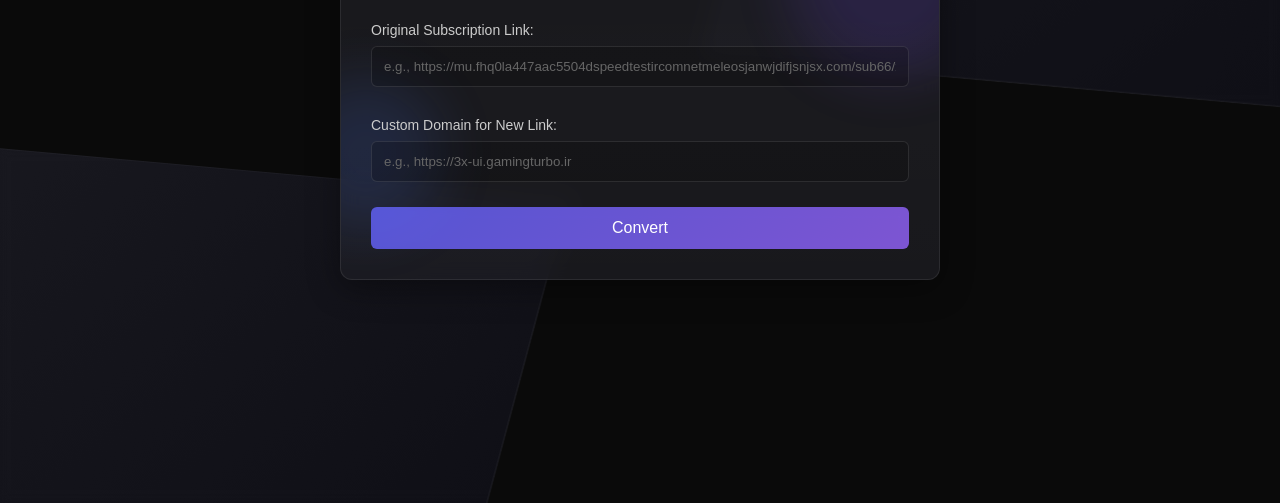
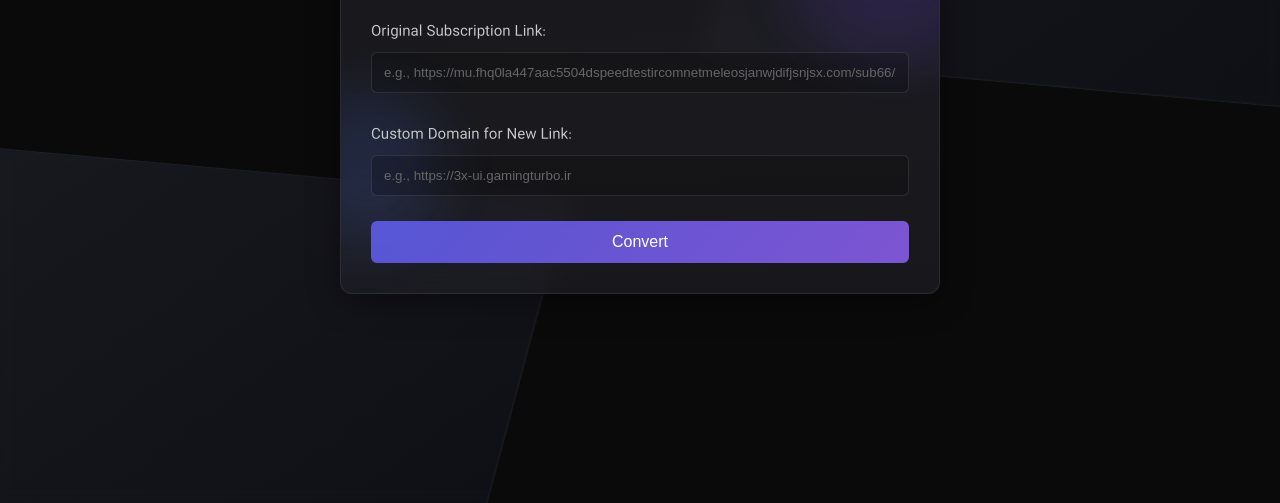
Before and after one commit to ipcloudflaretamiz/Subscription-breakdown, a plain HTML site: page index.html in a window 1280 px wide. Shown: the part 297-800 px from the top of the page. Drawn offline with Linux system fonts and the light colour scheme.

Commit message:
Update index.html
Signed-off-by: ipcloudflaretamiz <mmdviruos@gmail.com>

```diff
--- a/index.html
+++ b/index.html
@@ -8,8 +8,7 @@
     <style>
         @font-face {
             font-family: 'CustomFont';
-            src: url('fonts/font.ttf') format('font.ttf'),
-                url('fonts/font.ttf') format('font.ttf');
+            src: url('fonts/font.ttf') format('truetype');
             font-weight: normal;
             font-style: normal;
             font-display: swap;
```
